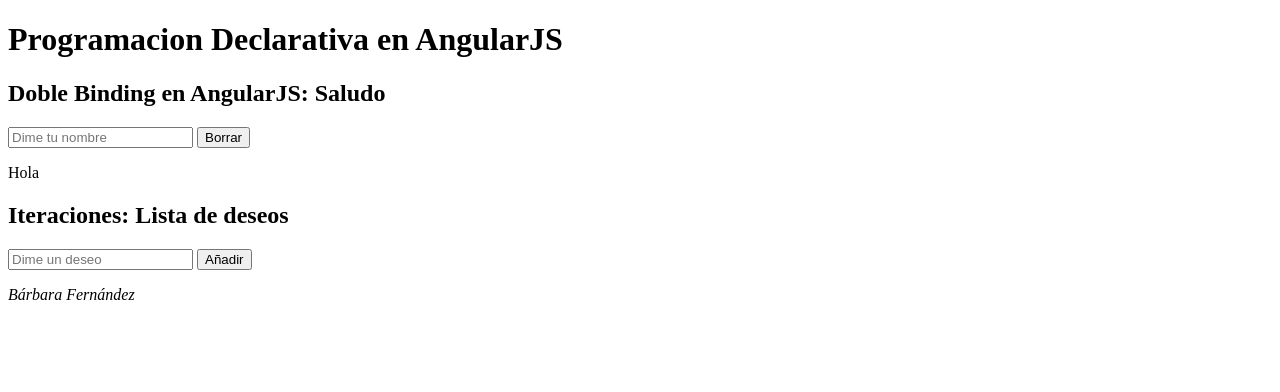
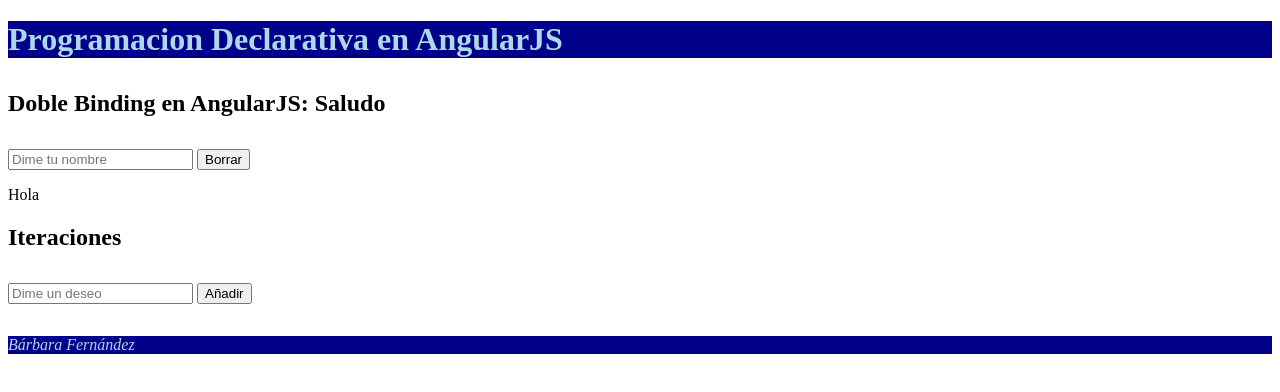
Before and after one commit to bgfa26/Practica-CAS, a website: page 04_Saludo/index.html in a window 1280 px wide. Drawn offline with nearby package versions, Linux system fonts and the light colour scheme.

Commit message:
ultimo 3 de marzo

```diff
--- a/04_Saludo/index.html
+++ b/04_Saludo/index.html
@@ -4,6 +4,7 @@
     <meta charset="UTF-8">
     <meta name="viewport" content="width=device-width, initial-scale=1.0">
     <title>Angular JS</title>
+    <link rel="stylesheet" href="style.css">
     <script src="../node_modules/angular/angular.js"></script>
 </head>
 <body ng-app>
@@ -18,13 +19,16 @@
     </section>
     <section ng-init="listaDeseos = []">
         <header>
-            <h2>Iteraciones: Lista de deseos</h2>
+            <h2>Iteraciones</h2>
         </header>
         <input type="text" placeholder="Dime un deseo" ng-model="deseo"></input>
         <button type="button" ng-click=" listaDeseos.push(deseo); deseo = '' ">Añadir</button>
-        <ul>
-            <li ng-repeat="item in listaDeseos track by $index">{{item}} ({{$index + 1}})</li>
-        </ul>
+        <div ng-if="listaDeseos.length">
+            <h3>Lista Deseos</h3>
+            <ul>
+                <li ng-repeat="item in listaDeseos track by $index">{{item}} ({{$index + 1}})</li>
+            </ul>
+        </div>
     </section>
     <div ng-include=" '_footer.html' "></div>
 </body>
--- /dev/null
+++ b/04_Saludo/style.css
@@ -0,0 +1,12 @@
+header{
+    margin-bottom: 2rem;
+}
+
+footer {
+    margin-top : 2rem;
+}
+
+div>header, footer {
+    background-color: darkblue;
+    color: lightblue;
+}
```
